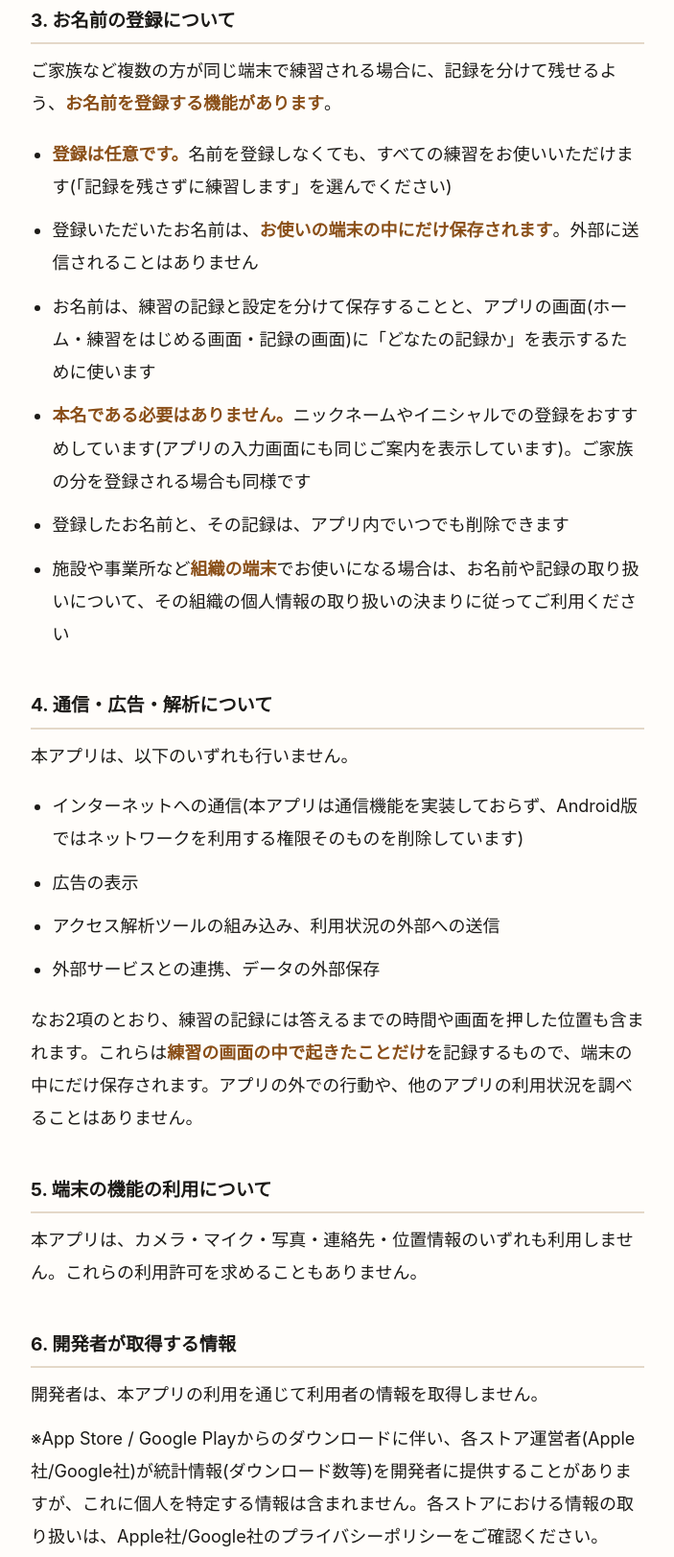
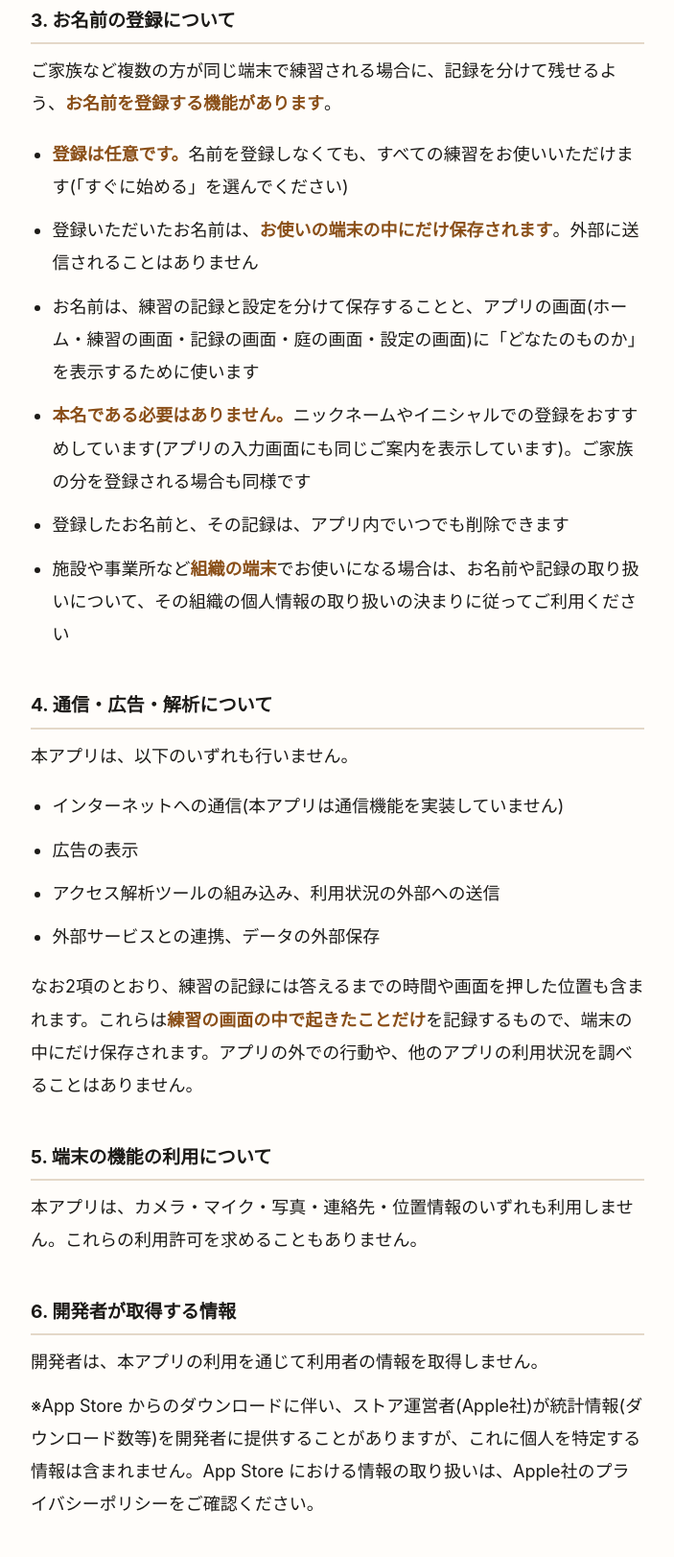
Before and after one commit to porotto-app/porotto-web, a plain HTML site: page privacy.html in a window 1280 px wide. Shown: the part 1207-2829 px from the top of the page at 96% size, without its empty margins (288-991 px from the left). Drawn offline with Linux system fonts and the light colour scheme.

Commit message:
プライバシーポリシーをAppleの2.3.10対応と実装追随で更新する(2026年8月18日)
App Store審査の2巡目でGuideline 2.3.10(第三者プラットフォームへの言及)を
指摘された。Appleが名指ししたのは説明文だが、同じカッコ書きがこのポリシーの
4節にも残っていたため、法務レビューが先回りで検出した。プライバシーポリシー
URLは必須メタデータで審査員が実際に開くため、再提出の前に差し替える。

直した6か所:
- 3節 「記録を残さずに練習します」→「すぐに始める」(実物はmain.dart:307)
- 3節 名前が表示される画面を5つすべてに(ホーム・練習・記録・庭・設定)
- 4節 Android版の権限削除に関する記述を削除
- 6節 ストア運営者の統計提供をApple社のみに
- 9節 「およびアプリ内」を削除
- 末尾 改定日 2026年8月18日を追加(制定日は動かさない)

3節の2件は2026年7月30日にv1.5/v1.6で正本を直した分で、このHTMLには19日間
届いていなかった。webフォルダがgitの外にあり差分を機械的に出せなかったことが
原因なので、このコミットでリポジトリに接続した。表現ガイドライン7節の照合工程
にもweb/privacy.htmlを追加してある。

6節をApple社のみにしたのは2.3.10対策ではなく、いまの事実との一致による。本
アプリはまだGoogle Playで配信していない。Google Play版を申請するときに両ストア
形へ戻すことをmemory/未解決リスト.mdの最上段に登録した。

扱うデータと送信の有無は変えていない。端末内保存のみ・通信ゼロ・開発者は取得
しない、はすべて不変。

.gitattributesで行末をLFに統一し、README.md(内部の作業メモ)は.gitignoreで
公開対象から外した。index.htmlの改稿版はApp StoreのURLが未確定のため、この
コミットには含めていない。

Co-Authored-By: Claude Opus 5 <noreply@anthropic.com>

```diff
--- a/privacy.html
+++ b/privacy.html
@@ -75,9 +75,9 @@
 <p>ご家族など複数の方が同じ端末で練習される場合に、記録を分けて残せるよう、<strong>お名前を登録する機能があります</strong>。</p>
 
 <ul>
-  <li><strong>登録は任意です。</strong>名前を登録しなくても、すべての練習をお使いいただけます(「記録を残さずに練習します」を選んでください)</li>
+  <li><strong>登録は任意です。</strong>名前を登録しなくても、すべての練習をお使いいただけます(「すぐに始める」を選んでください)</li>
   <li>登録いただいたお名前は、<strong>お使いの端末の中にだけ保存されます</strong>。外部に送信されることはありません</li>
-  <li>お名前は、練習の記録と設定を分けて保存することと、アプリの画面(ホーム・練習をはじめる画面・記録の画面)に「どなたの記録か」を表示するために使います</li>
+  <li>お名前は、練習の記録と設定を分けて保存することと、アプリの画面(ホーム・練習の画面・記録の画面・庭の画面・設定の画面)に「どなたのものか」を表示するために使います</li>
   <li><strong>本名である必要はありません。</strong>ニックネームやイニシャルでの登録をおすすめしています(アプリの入力画面にも同じご案内を表示しています)。ご家族の分を登録される場合も同様です</li>
   <li>登録したお名前と、その記録は、アプリ内でいつでも削除できます</li>
   <li>施設や事業所など<strong>組織の端末</strong>でお使いになる場合は、お名前や記録の取り扱いについて、その組織の個人情報の取り扱いの決まりに従ってご利用ください</li>
@@ -88,7 +88,7 @@
 <p>本アプリは、以下のいずれも行いません。</p>
 
 <ul>
-  <li>インターネットへの通信(本アプリは通信機能を実装しておらず、Android版ではネットワークを利用する権限そのものを削除しています)</li>
+  <li>インターネットへの通信(本アプリは通信機能を実装していません)</li>
   <li>広告の表示</li>
   <li>アクセス解析ツールの組み込み、利用状況の外部への送信</li>
   <li>外部サービスとの連携、データの外部保存</li>
@@ -104,7 +104,7 @@
 
 <p>開発者は、本アプリの利用を通じて利用者の情報を取得しません。</p>
 
-<p>※App Store / Google Playからのダウンロードに伴い、各ストア運営者(Apple社/Google社)が統計情報(ダウンロード数等)を開発者に提供することがありますが、これに個人を特定する情報は含まれません。各ストアにおける情報の取り扱いは、Apple社/Google社のプライバシーポリシーをご確認ください。</p>
+<p>※App Store からのダウンロードに伴い、ストア運営者(Apple社)が統計情報(ダウンロード数等)を開発者に提供することがありますが、これに個人を特定する情報は含まれません。App Store における情報の取り扱いは、Apple社のプライバシーポリシーをご確認ください。</p>
 
 <h2>7. 情報の削除</h2>
 
@@ -118,10 +118,11 @@
 
 <h2>9. 本ポリシーの改訂</h2>
 
-<p>本ポリシーを改訂する場合は、本ページおよびアプリ内でお知らせします。将来、本アプリに情報を取り扱う機能(写真の登録、音声の録音、データの引き継ぎなど)を追加する場合は、<strong>その機能の内容と情報の取り扱いを明示し、本ポリシーを改訂し、取得にあたっては改めて同意をいただいた上で提供します</strong>。</p>
+<p>本ポリシーを改訂する場合は、本ページでお知らせします。将来、本アプリに情報を取り扱う機能(写真の登録、音声の録音、データの引き継ぎなど)を追加する場合は、<strong>その機能の内容と情報の取り扱いを明示し、本ポリシーを改訂し、取得にあたっては改めて同意をいただいた上で提供します</strong>。</p>
 
 <p class="meta">
 制定日: 2026年8月9日<br>
+改定日: 2026年8月18日<br>
 Yugo Okamoto
 </p>
 
```
Also changed, not shown: 2 other files.
